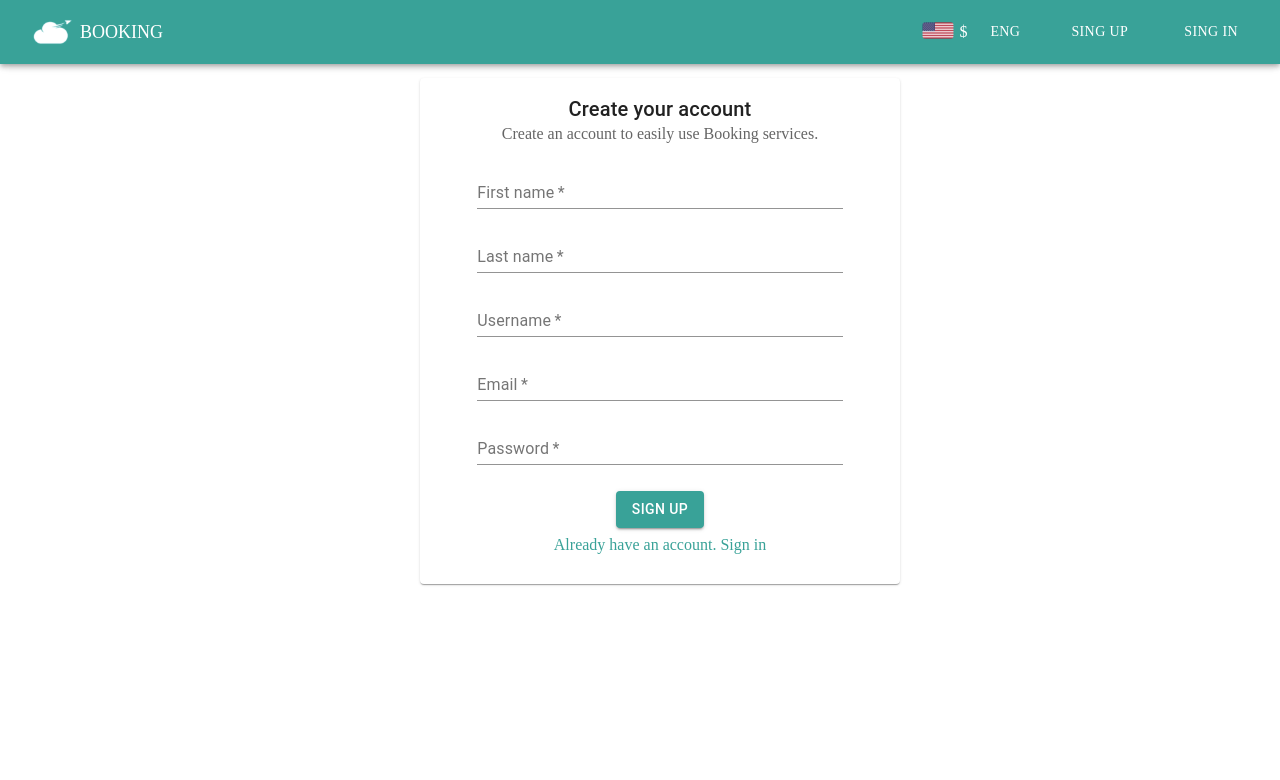
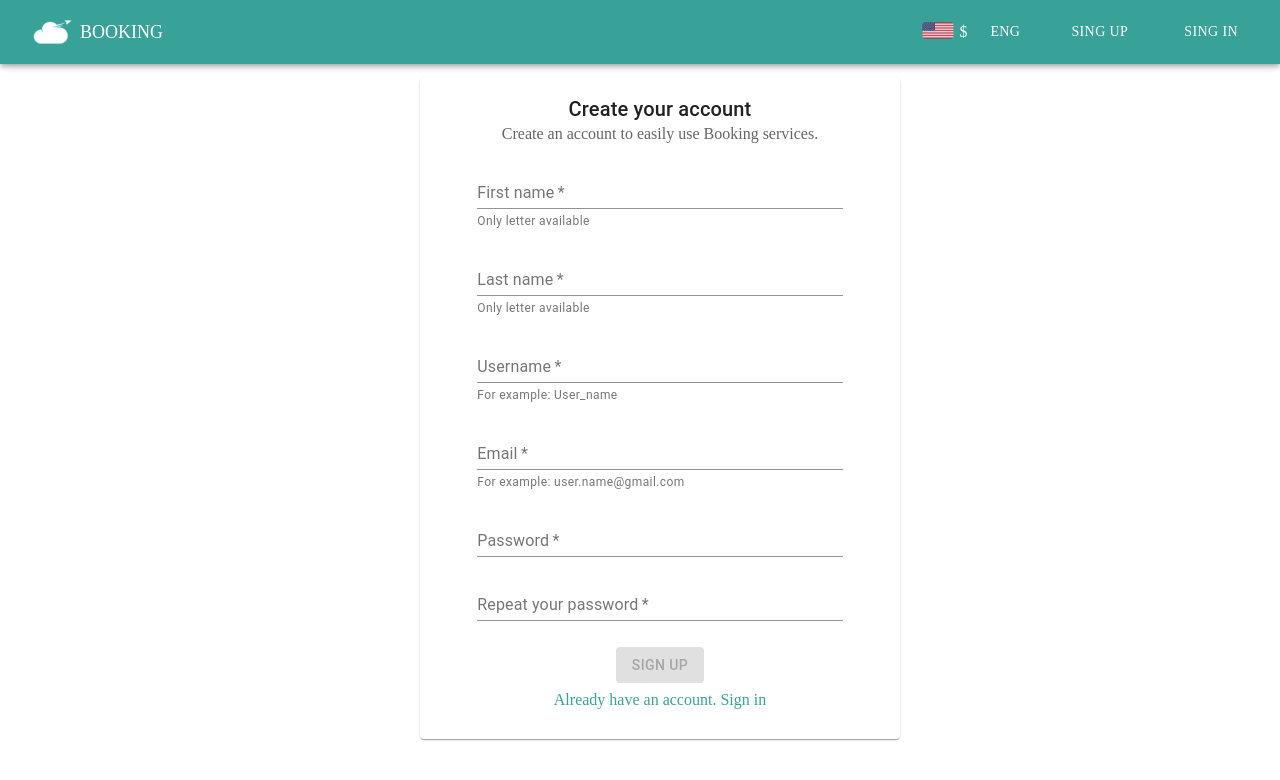
Before and after one commit to LinaDovhaniuk/bookingWeb, a React (Create React App) app in the folder booking-app/: page /register in a window 1280 px wide. Shown: the top 780 px of the page. Built offline with nearby package versions, Linux system fonts and the light colour scheme.

Commit message:
added validation and fixed link to properties page

```diff
--- a/booking-app/src/components/Register.js
+++ b/booking-app/src/components/Register.js
@@ -10,10 +10,9 @@ import Box from "@material-ui/core/Box";
 import Button from "@material-ui/core/Button";
 import Typography from "@material-ui/core/Typography";
 
-import {makeStyles} from '@material-ui/core/styles';
 import Card from "@material-ui/core/Card";
-import PropTypes from "prop-types";
 import {withStyles} from "@material-ui/styles";
+import { history } from '../redux/store';
 
 const registerStyles = () => ({
     rootContainer: {
@@ -72,9 +71,47 @@ const registerStyles = () => ({
 });
 
 class Register extends Component {
+    constructor (props) {
+        super(props);
+        this.state = {
+            firstName: '',
+            lastName: '',
+            username: '',
+            email: '',
+        };
+    }
+
+    isNameValid = (name) => (/^[a-zA-Z]+$/).test(name);
+
+
+    isSurnameValid = (surname) => (/^[a-zA-Z]+$/).test(surname);
+
+
+    isUsernameValid = (username) => (/^[a-zA-Z0-9_]+$/).test(username);
+
+
+    isEmailValid = (email) => (/^[-\w.]+@([A-z0-9][-A-z0-9]+\.)+[A-z]{2,4}$/).test(email);
+
+    // handleEmailChange = ({ target: { value }}) => {
+    //     this.setState({
+    //         email: value,
+    //     });
+    // };
+    //
+    // isPasswordValid = (password) => password === this.state.repeatedPassword;
+
+
+    isDisabled = () => !(this.isNameValid(this.state.firstName) &&
+        this.isSurnameValid(this.state.lastName) &&
+        this.isEmailValid(this.state.email) &&
+        this.isUsernameValid(this.state.username)
+    );
+
+
     onSubmit = (values) => {
-        console.log('Send values to api/register')
+         history.replace('/properties')
     };
+
 
     render() {
         const { classes } = this.props;
@@ -93,6 +130,8 @@ class Register extends Component {
                                 <Field name='firstName'>
                                     {({input}) => (
                                         <TextField
+                                            error = {this.isNameValid(input)}
+                                            helperText = 'Only letter available'
                                             className={classes.item}
                                             name='firstName'
                                             label='First name'
@@ -105,6 +144,8 @@ class Register extends Component {
                                 <Field name='lastName'>
                                     {({input, meta}) => (
                                         <TextField
+                                            error = {this.isSurnameValid(input)}
+                                            helperText = 'Only letter available'
                                             className={classes.item}
                                             name='lastName'
                                             label='Last name'
@@ -117,7 +158,10 @@ class Register extends Component {
                                 <Field name='username'>
                                     {({input, meta}) => (
                                         <TextField
+                                            error = {this.isUsernameValid(input)}
+                                            helperText = 'For example: User_name'
                                             className={classes.item}
+                                            name='Username'
                                             label='Username'
                                             placeholder='Input text for a single line field'
                                             required
@@ -128,6 +172,8 @@ class Register extends Component {
                                 <Field name='email'>
                                     {({input, meta}) => (
                                         <TextField
+                                            error = {this.isEmailValid(input)}
+                                            helperText = 'For example: user.name@gmail.com'
                                             className={classes.item}
                                             label='Email'
                                             placeholder='Input text for a single line field'
@@ -148,17 +194,31 @@ class Register extends Component {
                                         />
                                     )}
                                 </Field>
+                                <Field name='repeatedPassword'>
+                                    {({input, meta}) => (
+                                        <TextField
+                                            className={classes.item}
+                                            label='Repeat your password'
+                                            placeholder='Repeat your password'
+                                            required
+                                            type='password'
+                                            {...input}
+                                        />
+                                    )}
+                                </Field>
 
                                 <Box className={classes.actions}>
                                     <Button
+                                        disabled = {this.isDisabled}
                                         className={classes.btn}
                                         color='primary'
                                         type='submit'
                                         variant='contained'>
                                         Sign up
                                     </Button>
-                                    <NavLink className={classes.link} to='/login'>Already have an account. Sign
-                                        in </NavLink>
+                                    <NavLink className={classes.link} to='/login'>
+                                        Already have an account. Sign in
+                                    </NavLink>
                                 </Box>
                             </form>
                         )}
```
Also changed, not shown: booking-app/src/containers/Navigation.js.
